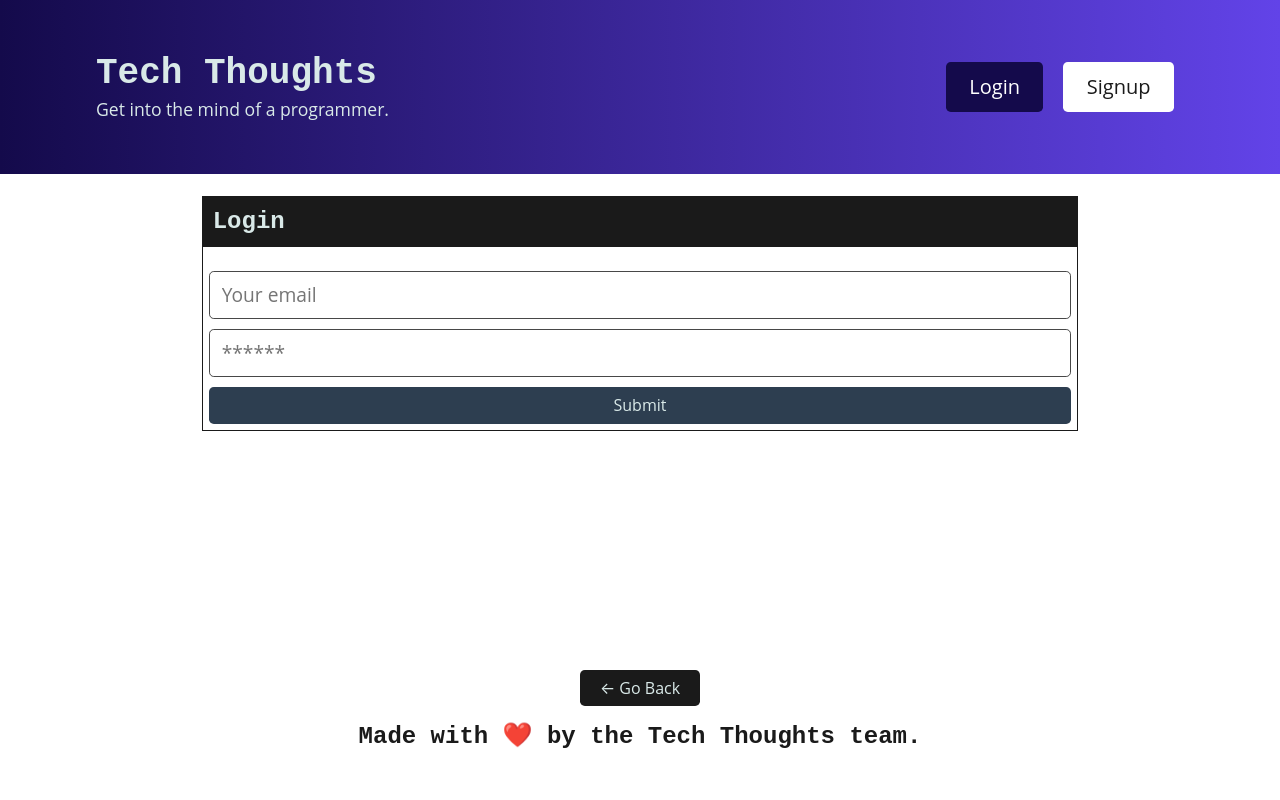
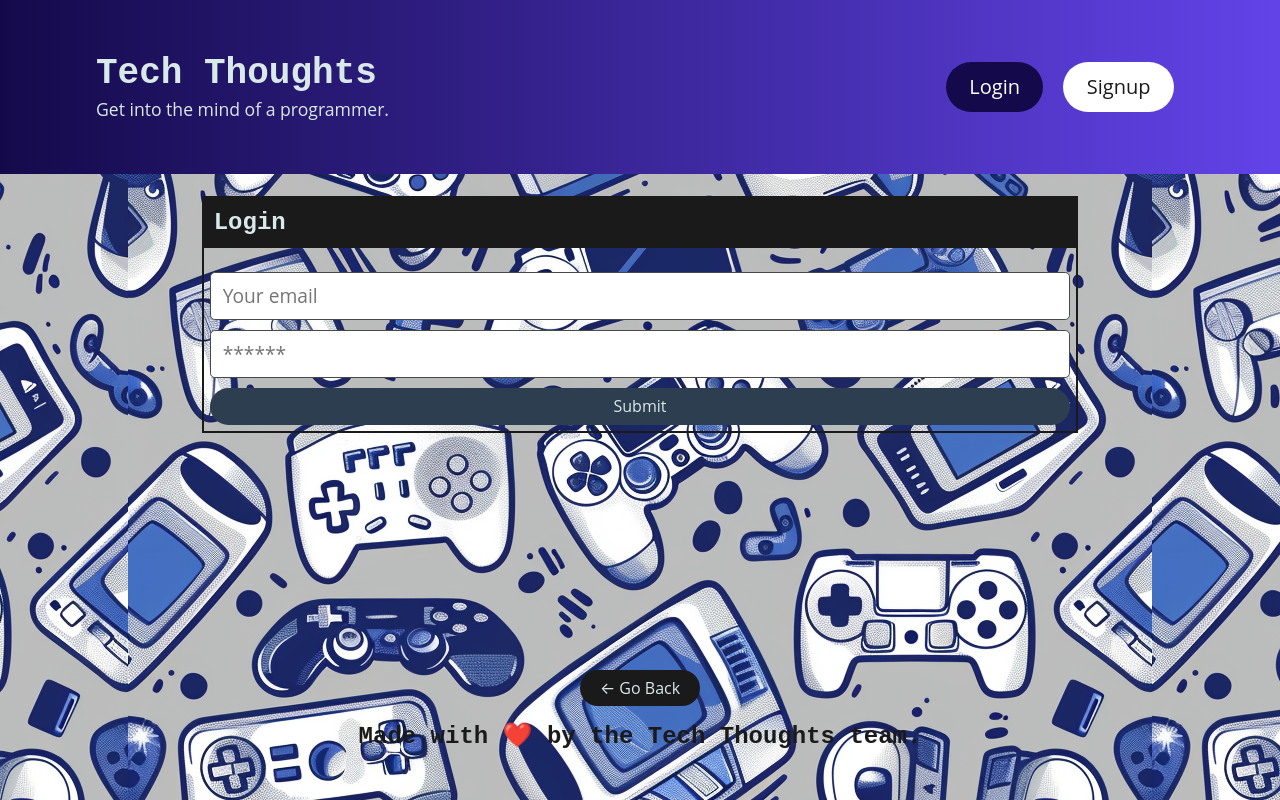
Before and after one commit to APScarlett/Project-3, a React (Vite) app in the folder client/: page /login in a window 1280 px wide. Built offline with nearby package versions, Linux system fonts and the light colour scheme.

Commit message:
css updated

```diff
--- a/client/src/App.css
+++ b/client/src/App.css
@@ -19,6 +19,8 @@
  */
 body {
   margin: 0;
+  background-image: url(assets/image00.png);
+  background-position: center;
 }
 
 /**
@@ -980,7 +982,7 @@ a:hover {
   margin: 0;
   text-decoration: none;
   font-size: 1rem;
-  border-radius: 0.3rem;
+  border-radius: 8.3rem;
   border: 1px solid transparent;
   outline: none;
   color: #1a1a1a;
@@ -1085,13 +1087,13 @@ a:hover {
 }
 
 .card {
-  border: 1px solid #1a1a1a;
+  border: 2px solid #1a1a1a;
   margin-bottom: 1rem;
 }
 
 .card .card-header {
   padding: 0.375rem;
-  background-color: #2d3e50;
+  background-color: #e2e4e7;
   color: #d9e9e8;
 }
 
```
Also changed, not shown: client/src/assets/image00.png (added).
